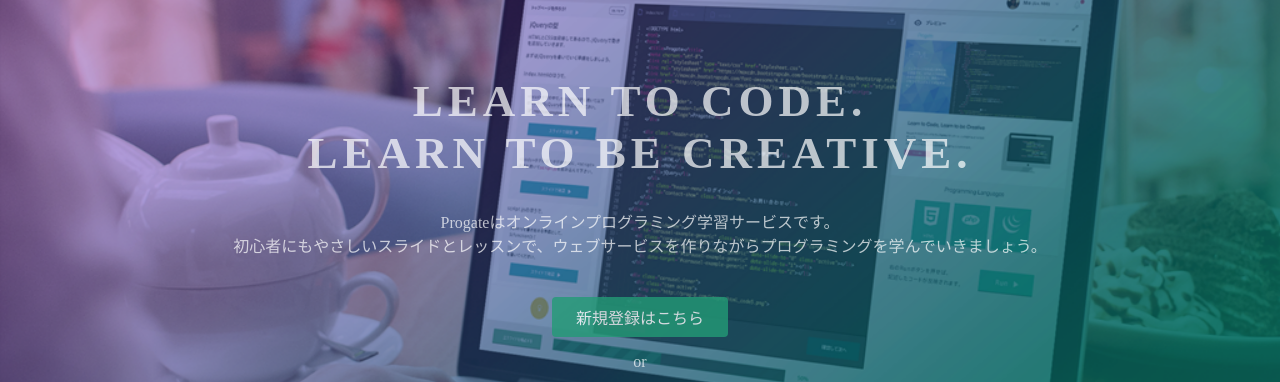
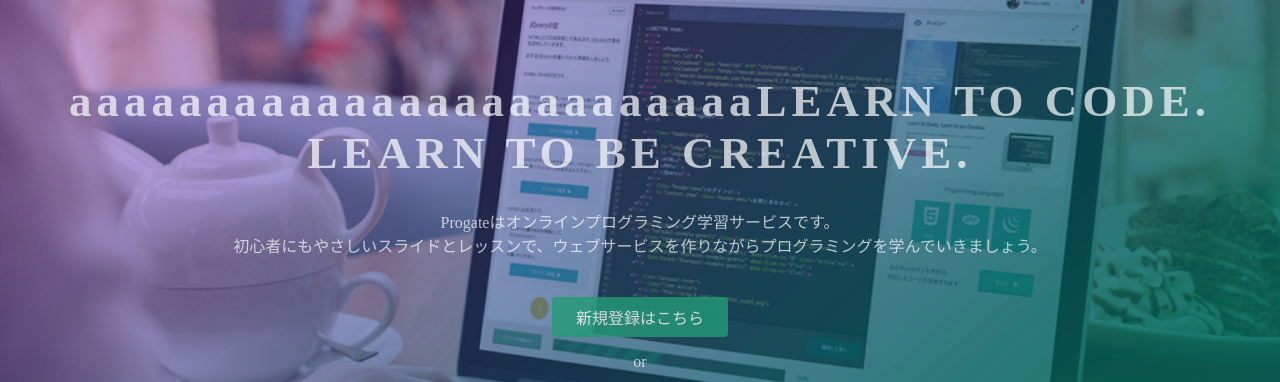
Before and after one commit to ponio3030/home, a plain HTML site: page index.html in a window 1280 px wide. Shown: the part 135-517 px from the top of the page. Drawn offline with Linux system fonts and the light colour scheme.

Commit message:
Update index.html

```diff
--- a/index.html
+++ b/index.html
@@ -23,7 +23,7 @@
   </header>
   <div class="top-wrapper">
     <div class="container">
-      <h1>LEARN TO CODE.<br>LEARN TO BE CREATIVE.</h1>
+      <h1>aaaaaaaaaaaaaaaaaaaaaaaaaLEARN TO CODE.<br>LEARN TO BE CREATIVE.</h1>
       <p>Progateはオンラインプログラミング学習サービスです。<br>初心者にもやさしいスライドとレッスンで、ウェブサービスを作りながらプログラミングを学んでいきましょう。</p>
       <div class="btn-wrapper">
         <a href="#" class="btn signup">新規登録はこちら</a>
```
